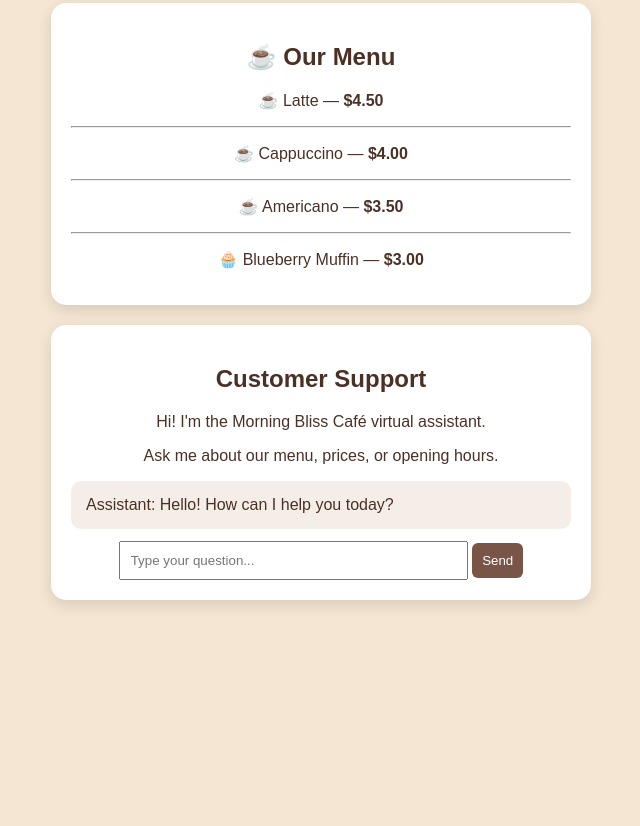
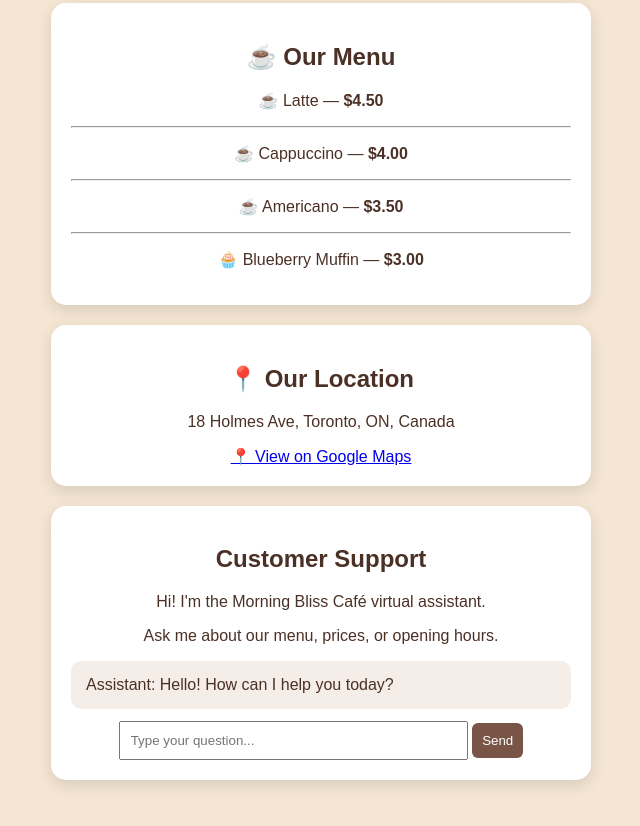
Before and after one commit to tsevelee1929/HS, a plain HTML site: page index.html in a window 1280 px wide. Shown: the part 679-1505 px from the top of the page, without its empty margins (319-959 px from the left). Before the commit the page ends 1337 px from the top, so only its background shows below. Drawn offline with Linux system fonts and the light colour scheme.

Commit message:
Update index.html

```diff
--- a/index.html
+++ b/index.html
@@ -44,7 +44,14 @@
 <hr>
 <p>🧁 Blueberry Muffin — <strong>$3.00</strong></p>
   </div>
-
+<div class="card">
+  <h2>📍 Our Location</h2>
+  <p>18 Holmes Ave, Toronto, ON, Canada</p>
+  <a href="https://www.google.com/maps/search/?api=1&query=18+Holmes+Ave+Toronto+ON"
+     target="_blank" rel="noopener noreferrer">
+    📍 View on Google Maps
+  </a>
+</div>
   <div class="card">
     <h2>Customer Support</h2>
     <p>Hi! I'm the Morning Bliss Café virtual assistant.</p>
```
